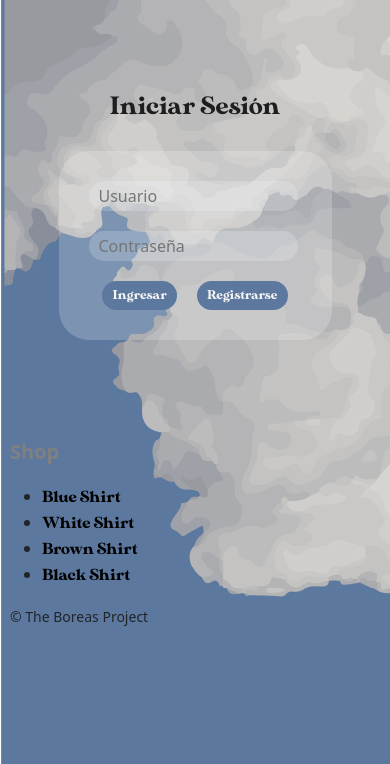
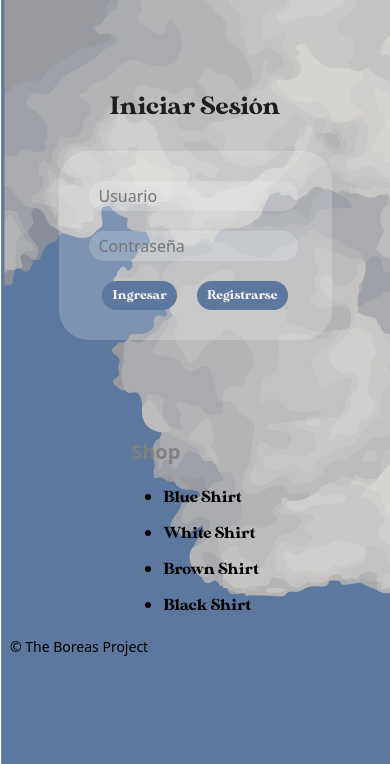
Before and after one commit to agustinvrancic/The-Boreas-Project, a website: page index.html in a window 390 px wide. Shown: the part 80-844 px from the top of the page. Drawn offline with nearby package versions, Linux system fonts and the light colour scheme; files whose address does not match are found by name.

Commit message:
archivos sass modificados

```diff
--- a/sass/components/_footer.scss
+++ b/sass/components/_footer.scss
@@ -1,18 +1,36 @@
 .Footer {
+    @include template-grid (1,0);
     background-color: transparent;
+    color: $color-primario;
     padding: 100px 10px;
 
     &_container {
         max-width: 1200px;
         margin: 0 auto;
-        display: flex;
+        display: grid;
         gap: 50px;
+        grid-template-columns: 1fr;
 
         h4{
-            color: grey;
+            color: $color-secundario;
             margin-bottom: 20px;
             font-weight: bold;
             font-size: 20px;
+        }
+
+        &-list {
+            li {
+             margin: 10px 0;
+
+             a {
+                color: $color-primario;
+
+                &:hover{
+                    color: $color-secundario;
+                    text-decoration: none;
+                }
+             }
+            }
         }
     }
 
@@ -20,6 +38,6 @@
         margin-top: 20px ;
         justify-content: center;
         text-align: center;
-        color: grey;
+        color: $color-primario;
     }
 }
--- /dev/null
+++ b/sass/utils/_global.scss
@@ -0,0 +1,5 @@
+@mixin template-grid ($columna, $fila) {
+    display: gridgt;
+    grid-template-columns: repeat($columna, 1fr);
+    grid-template-rows: repeat($fila, 1fr);
+   }
--- a/sass/utils/_variables.scss
+++ b/sass/utils/_variables.scss
@@ -1,44 +1,3 @@
-
-@media (max-width: 576px){
-    .MainContact {
-        margin-top: 20%;
-    }
-
-    .parrafoFrase {
-        font-family: fontboreas;
-        font-style: normal;
-        color: #1E1E1E;
-        justify-content: center;
-        font-weight: normal;
-        font-size: 20px;
-        display: flex;
-        align-items: center;
-        text-align: center;
-    }
-
-    .parrafoMail {
-        font-family: fontboreas;
-        font-style: normal;
-        color: #1E1E1E;
-        justify-content: center;
-        font-style: normal;
-        font-weight: normal;
-        font-size: 20px;
-        display: flex;
-        align-items: center;
-        text-align: center;
-    }
-
-    .parrafoInsta {
-        font-family: fontboreas;
-        font-style: normal;
-        color: #1E1E1E;
-        justify-content: center;
-        font-style: normal;
-        font-weight: normal;
-        font-size: 20px;
-        display: flex;
-        align-items: center;
-        text-align: center;
-    }
-}
+//Color
+$color-primario: black;
+$color-secundario: grey;
```
Also changed, not shown: css/main.css.
